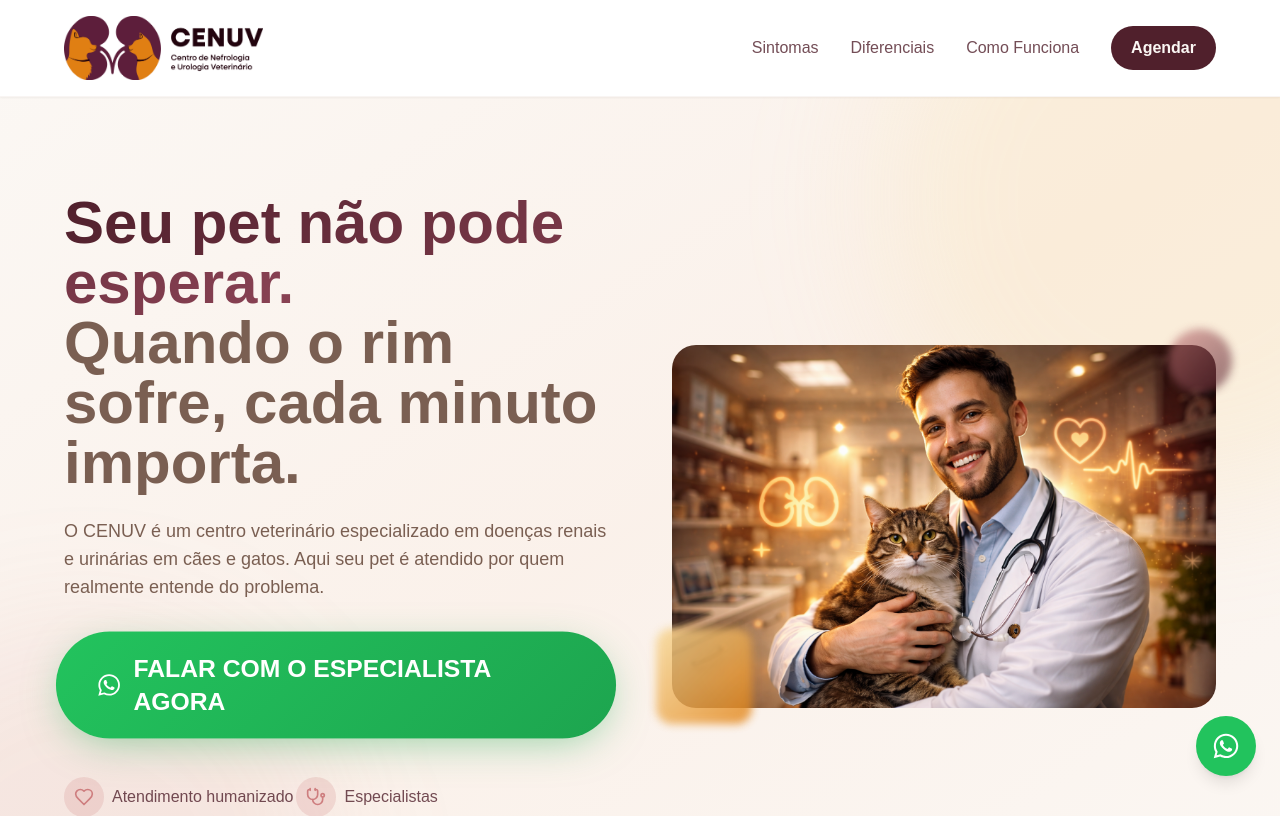
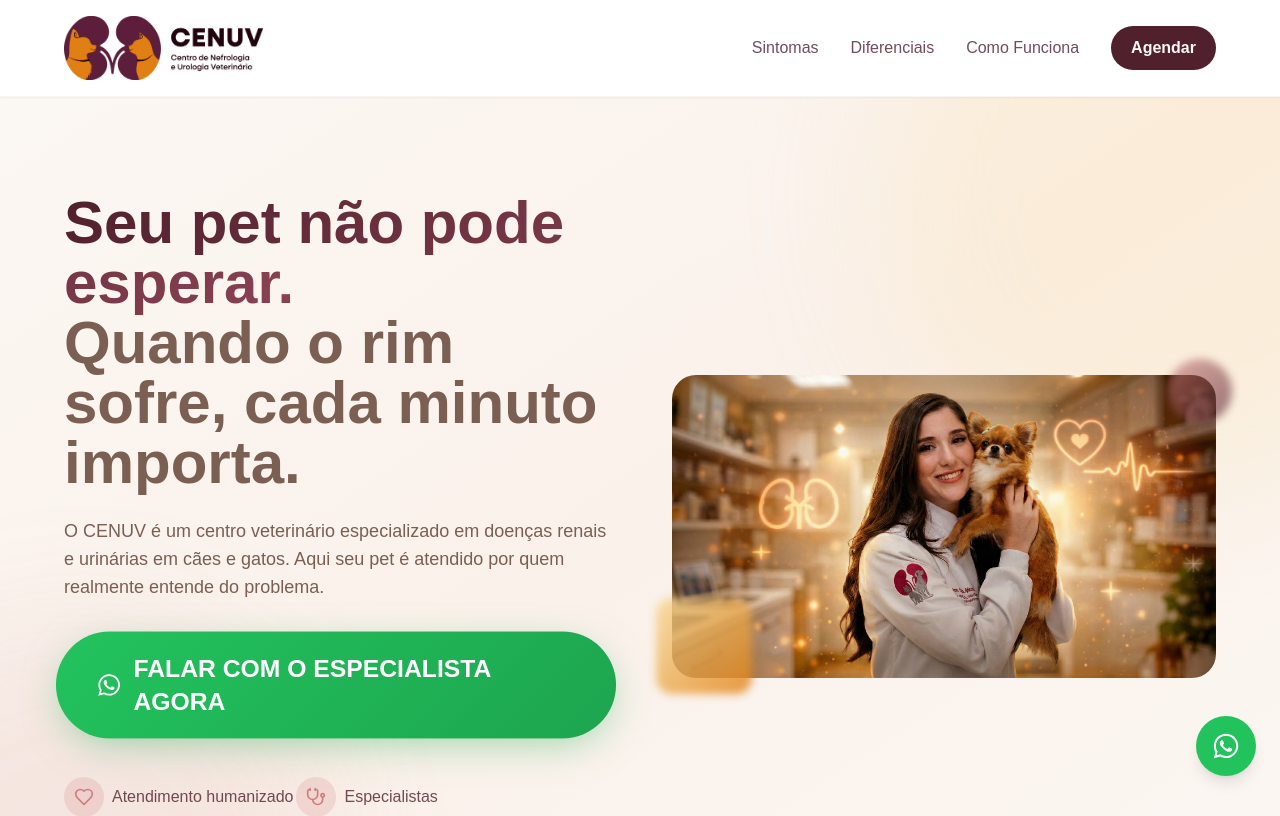
Before and after one commit to Agencia-Lema-Digital/cenuv-pet-care, a React (Vite) app: page / in a window 1280 px wide. Shown: the top 816 px of the page. Built offline with nearby package versions, Linux system fonts and the light colour scheme; the HTML template or start-up script is replaced by a standard one.

Commit message:
Visual edit in Lovable
Edited UI in Lovable

```diff
--- a/src/components/sections/HeroSection.tsx
+++ b/src/components/sections/HeroSection.tsx
@@ -97,7 +97,7 @@ const HeroSection = () => {
           delay: 0.3
         }}>
             <div className="relative">
-              <img alt="Veterinária examinando cachorro com carinho em clínica moderna" className="w-full h-auto rounded-3xl image-premium object-fill border-0 border-dotted shadow-none" src="/lovable-uploads/d5fa911f-f350-4a08-a46a-1651c83c864f.png" />
+              <img alt="Veterinária examinando cachorro com carinho em clínica moderna" className="w-full h-auto rounded-3xl image-premium object-fill border-0 border-dotted shadow-none" src="/lovable-uploads/a301d8ec-265b-457d-9b35-73f035aa7586.jpg" />
               {/* Floating accent */}
               <div className="absolute -bottom-4 -left-4 w-24 h-24 bg-gradient-to-br from-cenuv-gold to-cenuv-orange rounded-2xl opacity-80 blur-sm" />
               <div className="absolute -top-4 -right-4 w-16 h-16 bg-gradient-to-br from-cenuv-coral to-primary rounded-full opacity-60 blur-sm" />
```
Also changed, not shown: public/lovable-uploads/a301d8ec-265b-457d-9b35-73f035aa7586.jpg (added).
